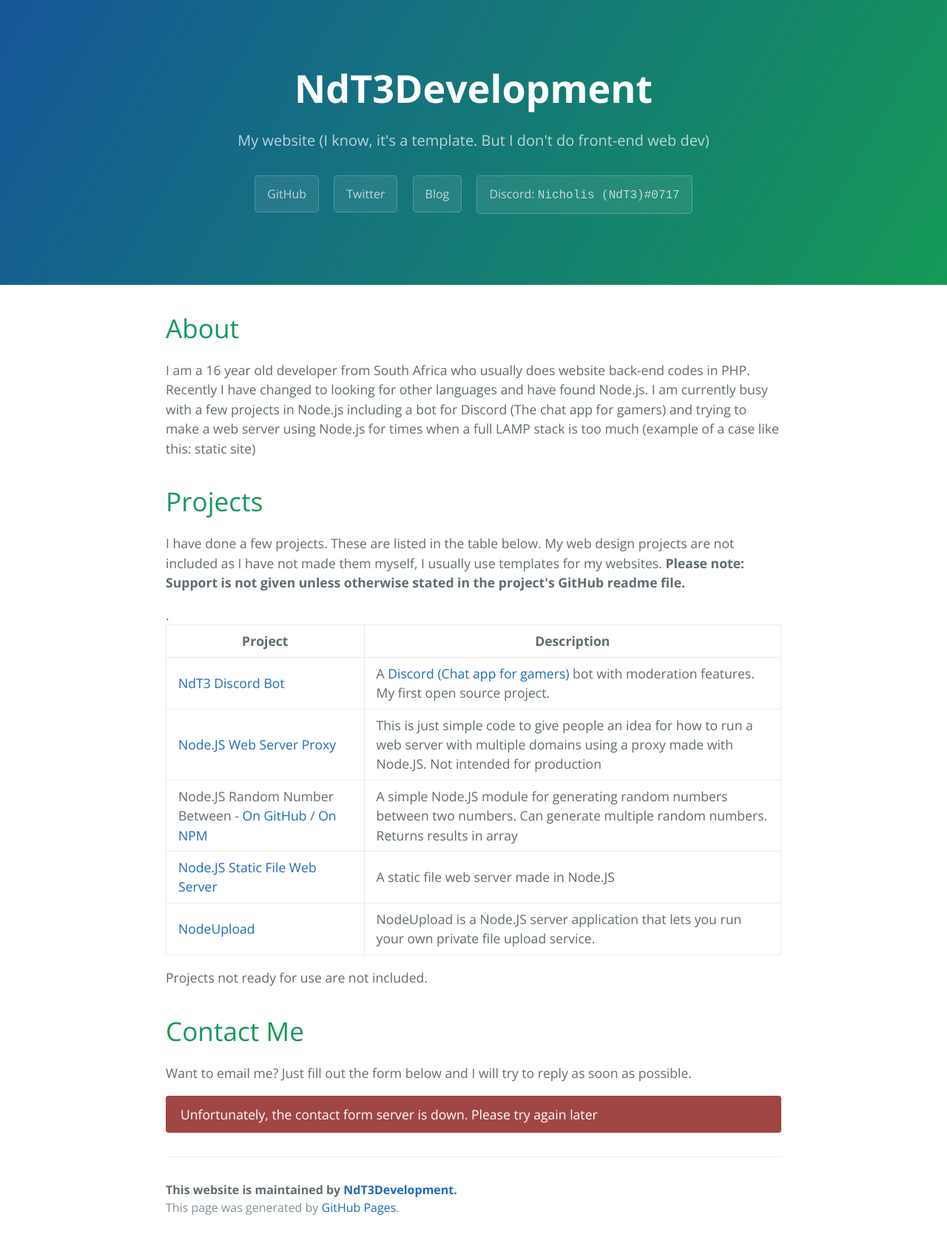
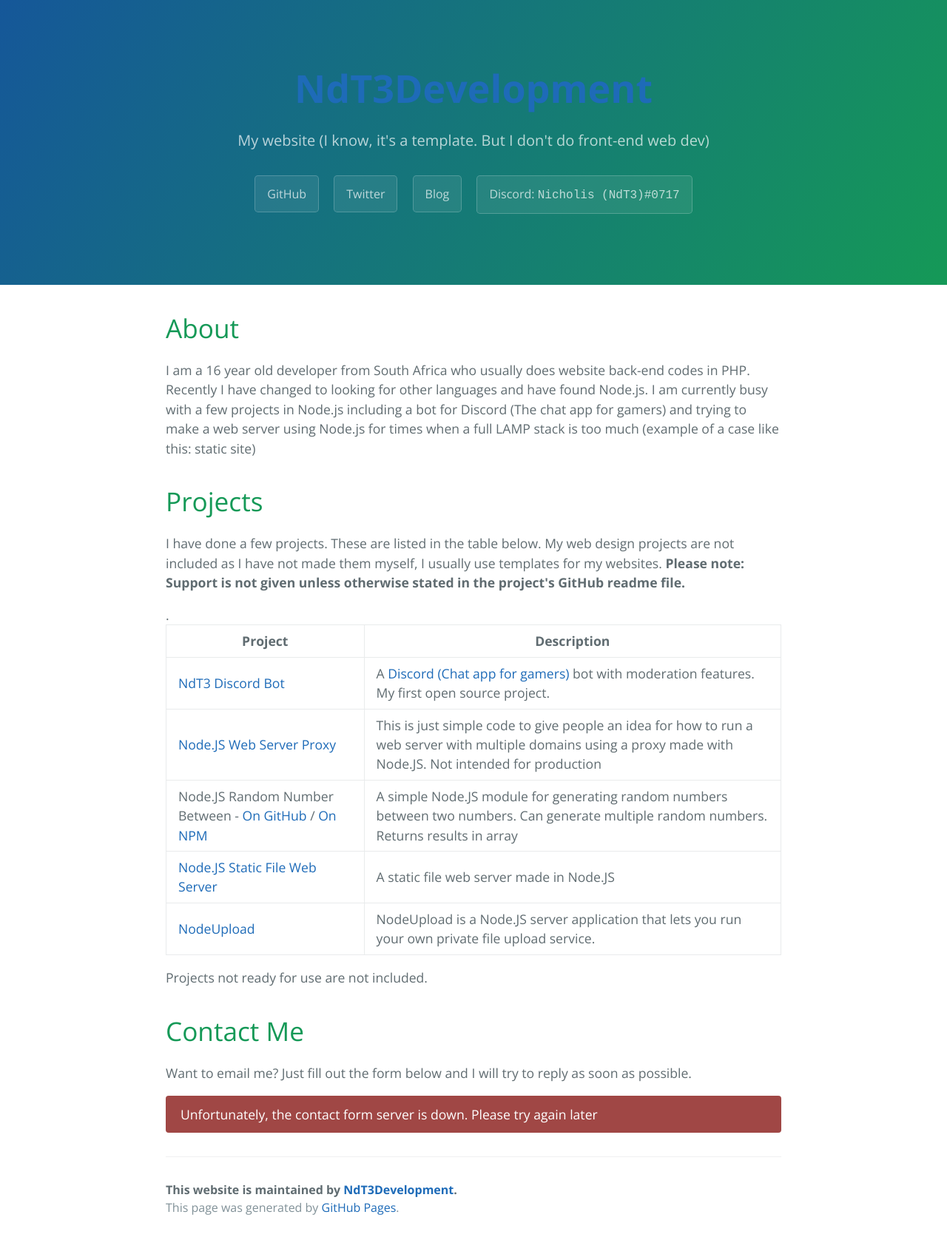
Before and after one commit to TrueWinter/website, a Jekyll site: the page built from index.html, in a window 1280 px wide. Shown: the whole page at 74% size. Built offline with Jekyll 4.4.1, drawn with Linux system fonts in a browser that asks for light colours; nearby versions of some CDN libraries; the list of posts is cut into pages by our own code.

Commit message:
Update page-header.html

```diff
--- a/_includes/page-header.html
+++ b/_includes/page-header.html
@@ -1,5 +1,5 @@
 <section class="page-header">
-  <h1 class="project-name">{{ site.title }}</h1>
+  <h1 class="project-name"><a href="/">{{ site.title }}</a></h1>
   <h2 class="project-tagline">{{ site.tagline }}</h2>
   <a href="https://github.com/NdT3Development" class="btn">GitHub</a>
   <a href="https://twitter.com/NdT3_" class="btn">Twitter</a>
```
